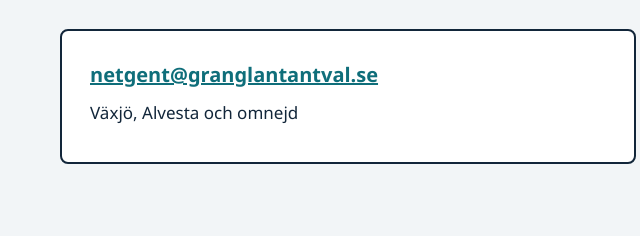
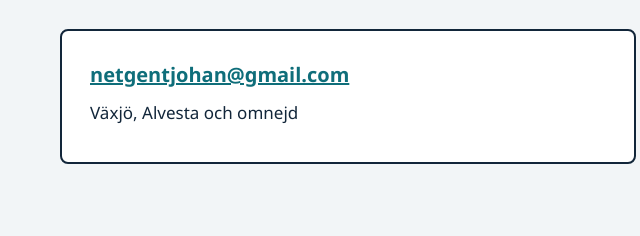
Before and after one commit to NetGent/services, a plain HTML site: page index.html in a window 1280 px wide. Shown: the part 2315-2551 px from the top of the page, 60-700 px from the left. Drawn offline with Linux system fonts and the light colour scheme.

Commit message:
Update contact email address in index.html

```diff
--- a/index.html
+++ b/index.html
@@ -273,7 +273,7 @@
       <h2>Kontakt</h2>
       <p class="intro">Mejla mig så bokar vi ett förmöte.</p>
       <div class="contact-box">
-        <p class="big"><a href="a href="mailto:netgent@granglantantval.se">netgent@granglantantval.se</a></p>
+        <p class="big"><a href="a href="mailto:netgentjohan@gmail.com">netgentjohan@gmail.com</a></p>
         <p>Växjö, Alvesta och omnejd</p>
       </div>
     </div>
```
